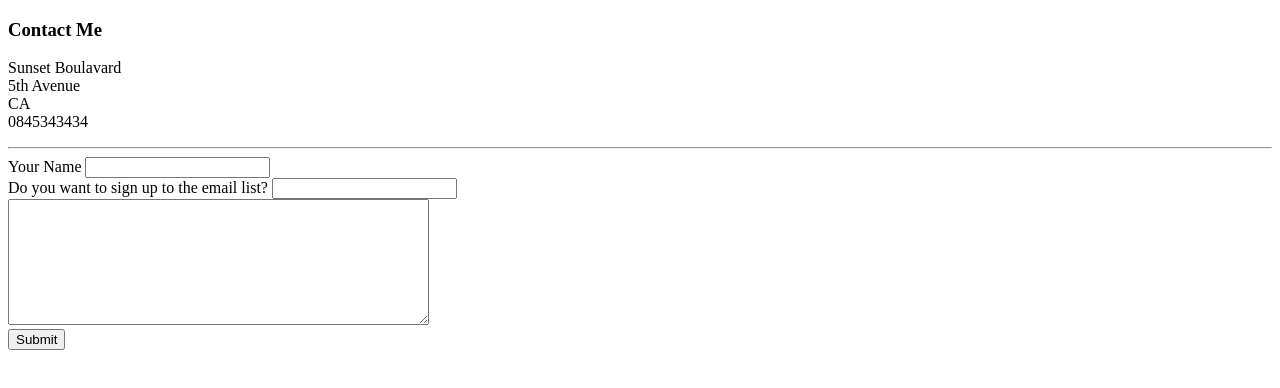
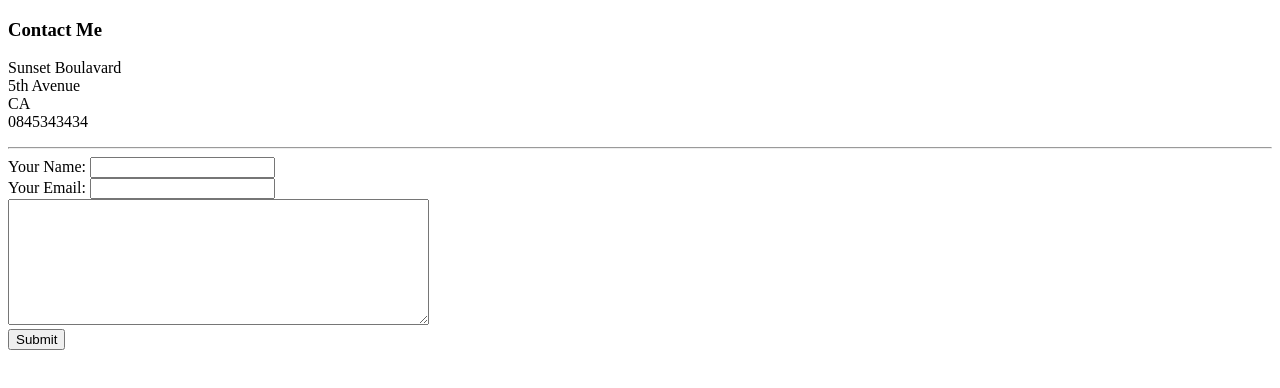
Before and after one commit to nag2015/cv, a plain HTML site: page contacts.html in a window 1280 px wide. Drawn offline with Linux system fonts and the light colour scheme.

Commit message:
Update contacts.html
contact form updated

```diff
--- a/contacts.html
+++ b/contacts.html
@@ -9,9 +9,9 @@
     <p>Sunset Boulavard <br> 5th Avenue <br>CA <br>0845343434</p>
 <hr>
 <form action="" action="mailto:nagjanuary5@gmail.com"method="post" enctype="text/plain">
-<label for="">Your Name</label>
+<label for="">Your Name:</label>
 <input type="text" name="" value=""> <br>
-<label for="">Do you want to sign up to the email list?</label>
+<label for="">Your Email:</label>
 <input type="email" name="email" value=""> <br>
 <textarea name="name" rows="8" cols="50"></textarea> <br>
 <input type="submit">
```
